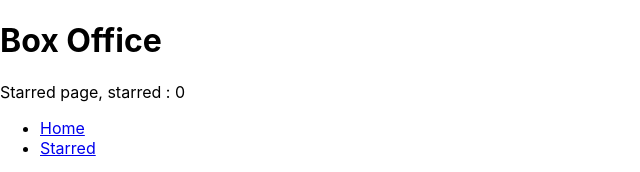
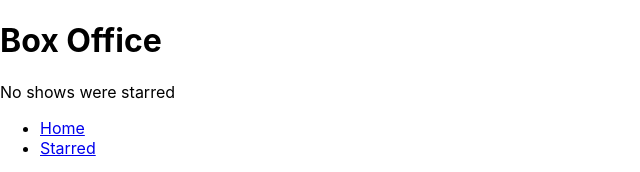
Before and after one commit to cyber-rush/box-office-app, a React (Create React App) app: page /starred in a window 1280 px wide. Shown: the top 172 px of the page, without its empty margins (0-640 px from the left). Built offline with nearby package versions, Linux system fonts and the light colour scheme.

Commit message:
fetched starredShows data and and display ShowGrid for them

```diff
--- a/src/api/tvmaze.js
+++ b/src/api/tvmaze.js
@@ -11,3 +11,9 @@
 export const searchForPeople = query => apiGet(`/search/people/?q=${query}`);
 
 export const getShowById = showId => apiGet(`/shows/${showId}?embed[]=seasons&embed[]=cast`)
+
+export const getShowsByIds = async showIds => {
+    const promises = showIds.map(showId => apiGet(`/shows/${showId}`)) //multiple req to the tvmaze servers at the same time
+
+    return Promise.all(promises)
+}
--- a/src/pages/Starred.jsx
+++ b/src/pages/Starred.jsx
@@ -1,8 +1,34 @@
+import { useQuery } from '@tanstack/react-query'
 import { useStarredShows } from "../lib/useStarredShows";
+import { getShowsByIds } from '../api/tvmaze';
+import ShowGrid from '../components/shows/ShowGrid';
 
 const Starred = () => {
-    const [starredShows] = useStarredShows()
-    return <div>Starred page, starred : {starredShows.length}</div>;
+    const [starredShowsIds] = useStarredShows()
+
+    const { data: starredShows, error: starredShowsError } = useQuery({
+        queryKey: ['starred', starredShowsIds],
+        queryFn: () =>
+            getShowsByIds(starredShowsIds)
+                .then(result =>
+                    result.map(show => ({ show }))
+                ),
+        refetchOnWindowFocus: false
+    })
+
+    if (starredShows?.length === 0) {  //optional chaining is used to prevent any null data to give any error
+        return <div>No shows were starred</div>
+    }
+
+    if (starredShows?.length > 0) {
+        return <ShowGrid shows={starredShows} />
+    }
+
+    if (starredShowsError) {
+        return <div>Error occured : {starredShowsError.message}</div>
+    }
+
+    return <div>Shows are loading...</div>;
 };
 
 export default Starred;
```
Also changed, not shown: 1 other file (tests, documents, lock files or other folders).
